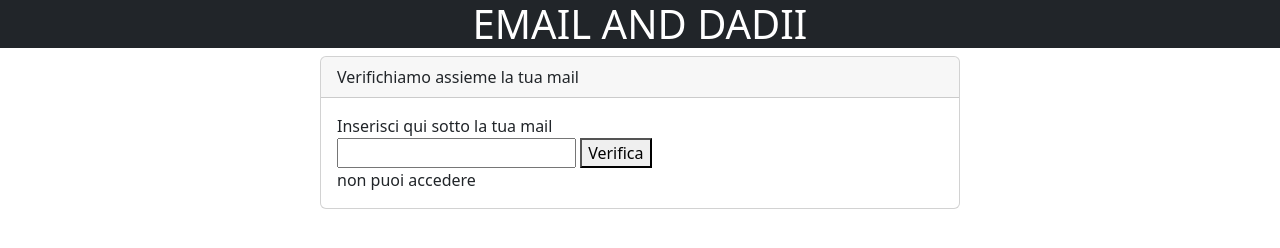
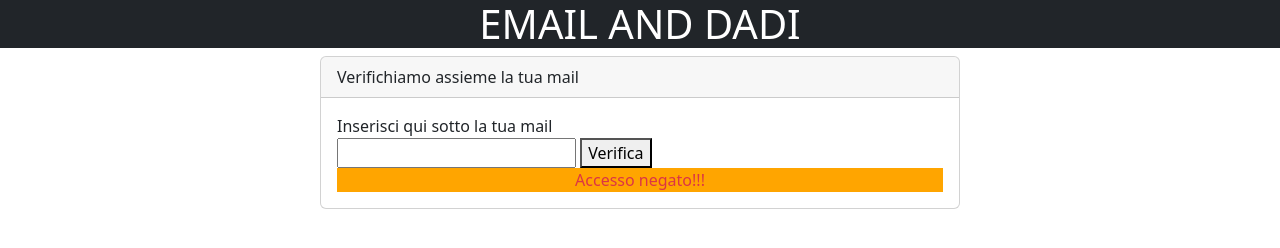
Before and after one commit to Richter96/js-mail-dadi, a plain HTML site: page index.html in a window 1280 px wide. Both pictures are taken after a click on the button "Verifica". Drawn offline with nearby package versions, Linux system fonts and the light colour scheme.

Commit message:
clear code

```diff
--- a/asset/js/main.js
+++ b/asset/js/main.js
@@ -9,10 +9,11 @@ Usiamo un input e un bottone per inserire la mail e poi mostriamo i risultati in
 //dichiaro le costanti che mi servono.
 const btnVerificaEl = document.getElementById('verifica')
 const esitoVerifica = document.getElementById('esito_verifica')
+esitoVerifica.classList.add('text-center', 'w-auto')
 
 //creiamo un array con alcune mail.
 const dataMail = [
-    "ciao",
+    "ciao@gmail.com",
     "casa@gmail.com",
     "auto@gmail.com",
     "banca@gmail.com",
@@ -45,11 +46,21 @@ btnVerificaEl.addEventListener('click', function () {
 
     // scrivo solo hasAcces xk si da scontato che sia true
     if (hasAcces) {
-        esitoVerifica.innerHTML = 'puoi accedere'
+        esitoVerifica.innerHTML = 'Accesso consentito ;)'
+        esitoVerifica.style.backgroundColor = 'palegreen'
+        esitoVerifica.classList.add('text-white')
+
+
     } else {
-        esitoVerifica.innerHTML = 'non puoi accedere'
+        esitoVerifica.innerHTML = 'Accesso negato!!!'
+        esitoVerifica.style.backgroundColor = 'orange'
+        esitoVerifica.classList.add('text-danger')
+
+
     }
 })
+
+
 
 
 /* Gioco dei dadi
--- a/index.html
+++ b/index.html
@@ -13,7 +13,7 @@
 
 <body>
     <header class="text-bg-dark text-center">
-        <h1>EMAIL AND DADII</h1>
+        <h1>EMAIL AND DADI</h1>
     </header>
     <div class="container-md">
         <div class="card m-auto" style="width:40rem;">
@@ -22,7 +22,7 @@
                 <label class="d-block" for="user_email">Inserisci qui sotto la tua mail</label>
                 <input type="email" name="user_email" id="user_email">
                 <button type="submit" id="verifica">Verifica</button>
-                <span class="d-block" id="esito_verifica"></span>
+                <span class="d-block text-center " id="esito_verifica"></span>
             </div>
         </div>
 
```
Lines whose indentation alone changed are shown as unchanged.
